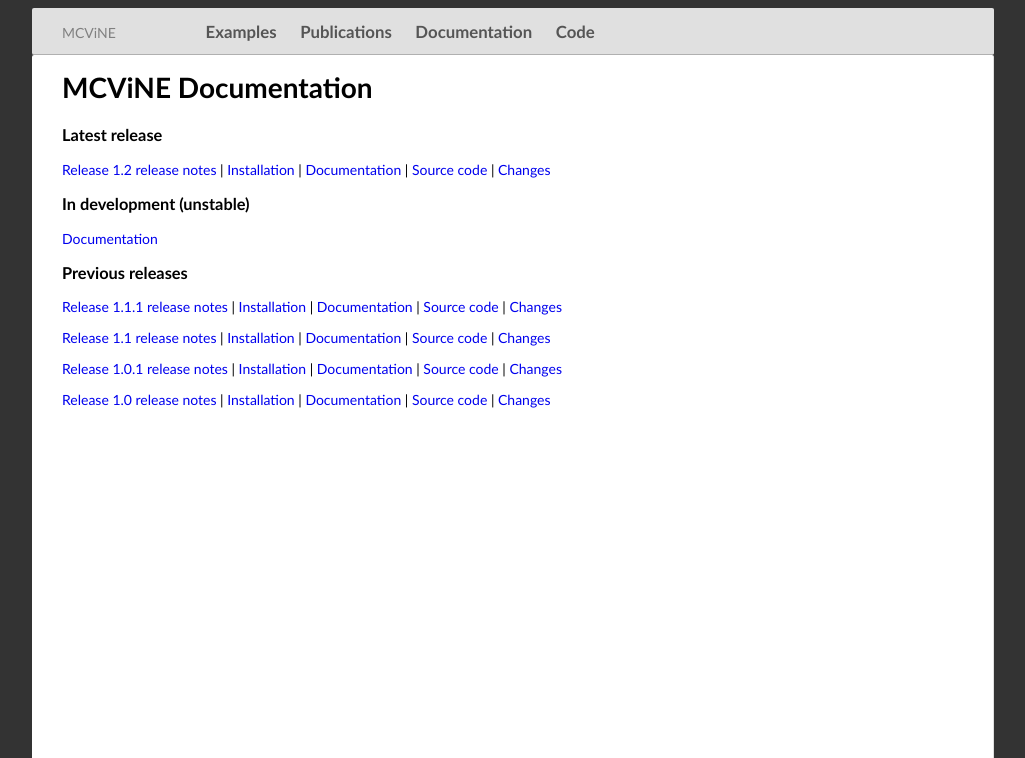
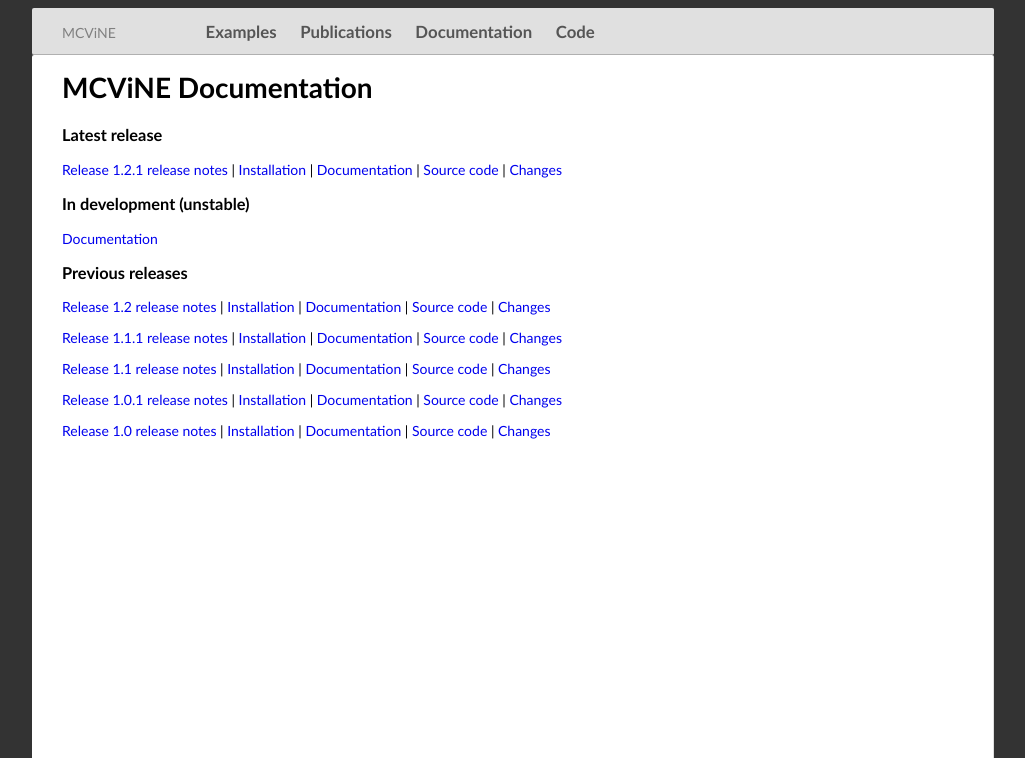
Before and after one commit to mcvine/mcvine.org, a plain HTML site: page documentation.html in a window 1280 px wide. Shown: the top 758 px of the page, without its empty margins (127-1152 px from the left). Drawn offline with nearby package versions, Linux system fonts and the light colour scheme; some packages are replaced by stand-ins of ours; files whose address does not match are found by name.

Commit message:
Refs mcvine/mcvine#189. updated documentation.html

```diff
--- a/documentation.html
+++ b/documentation.html
@@ -13,6 +13,24 @@
 
 <h3>Latest release</h3>
 <p>
+<a href="http://mcvine.github.io/1.2.1/release-notes.html">Release 1.2.1 release notes</a>
+|
+<a href="http://mcvine.github.io/1.2.1/Installation.html">Installation</a>
+|
+<a href="http://mcvine.github.io/1.2.1/">Documentation</a>
+|
+<a href="https://github.com/mcvine/mcvine/releases/tag/v1.2.1">Source code</a>
+|
+<a href="https://github.com/mcvine/mcvine/issues?q=milestone%3A%22Release+1.2.1%22">Changes</a>
+
+
+<h3>In development (unstable)</h3>
+<p>
+<a href="http://mcvine.github.io/mcvine">Documentation</a>
+
+
+<h3>Previous releases</h3>
+<p>
 <a href="http://mcvine.github.io/1.2/release-notes.html">Release 1.2 release notes</a>
 |
 <a href="http://mcvine.github.io/1.2/Installation.html">Installation</a>
@@ -23,13 +41,6 @@
 |
 <a href="https://github.com/mcvine/mcvine/issues?q=milestone%3A%22Release+1.2%22">Changes</a>
 
-
-<h3>In development (unstable)</h3>
-<p>
-<a href="http://mcvine.github.io/mcvine">Documentation</a>
-
-
-<h3>Previous releases</h3>
 <p>
 <a href="http://mcvine.github.io/1.1.1/release-notes.html">Release 1.1.1 release notes</a>
 |
```
